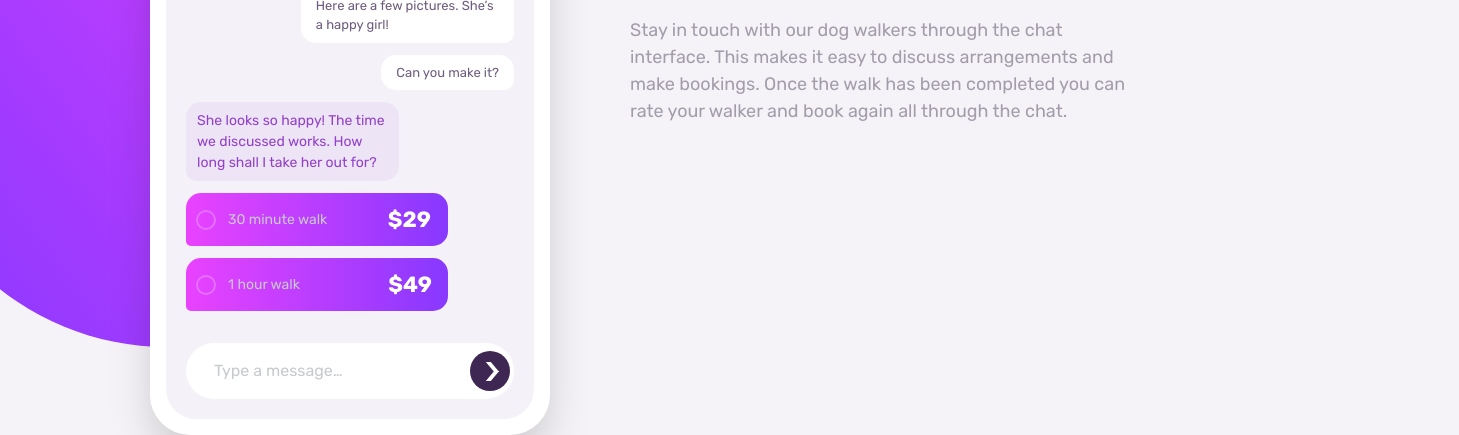
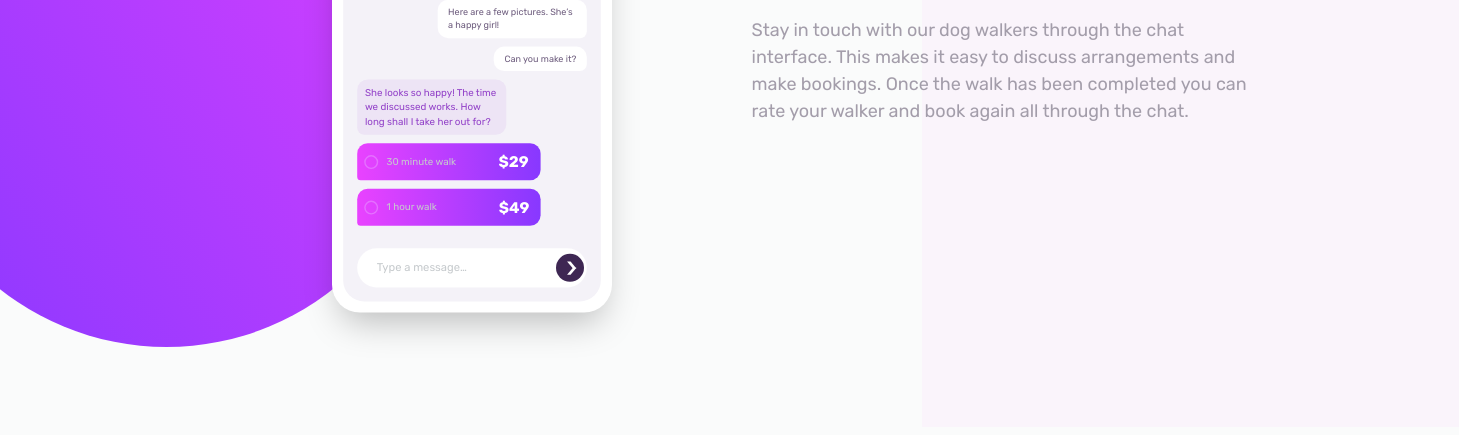
Before and after one commit to PoteznyMocarz/chat-app-design, a website: page src/index.html in a window 1280 px wide. Shown: the part 373-808 px from the top of the page, 1459 px wide, since content can reach past the window. Drawn offline with Linux system fonts and the light colour scheme.

Commit message:
Add files via upload

```diff
--- a/src/index.html
+++ b/src/index.html
@@ -13,10 +13,10 @@
 
   <!-- Feel free to remove these styles or customise in your own stylesheet 👍 -->
 </head>
-<body class="font-Rubik flex justify-center items-center h-[100vh] bg-LightGrayishViolet max-[450px]:h-fit max-[450px]:py-10 max-[450px]:px-2">
-  <div class="w-[42%] h-[90%] bg-gradient-to-bl from-LightMagenta to-LightViolet absolute top-0 left-[-8%] rounded-b-[850px]"></div>
-  <div class="flex gap-[80px] relative z-10 max-[450px]:flex-col">
-    <div class="bg-White max-w-[400px] p-4 rounded-[40px] shadow-2xl">
+<body class="font-Rubik flex justify-center items-center h-[100vh] bg-[#fafbfb] max-[450px]:h-fit max-[450px]:py-10 max-[450px]:px-2 overflow-hidden max-[450px]:overflow-auto">
+  <div class="w-[42%] h-[90%] bg-gradient-to-bl from-LightMagenta to-LightViolet absolute top-0 left-[-8%] rounded-b-[850px] max-[450px]:hidden"></div>
+  <div class="flex gap-[80px] relative z-10 max-[450px]:flex-col pl-[19%] min-[1800px]:pl-[8%] max-[450px]:pl-[0]">
+    <div class="bg-White max-w-[400px] p-4 rounded-[40px] shadow-2xl scale-[0.7] min-[1800px]:scale-[0.9] max-[450px]:scale-[0.9]">
 
       <div class="bg-gradient-to-r from-LightViolet to-LightMagenta flex h-fit items-center px-[10px] pl-[30px] pt-[40px] pb-[20px] relative rounded-t-[35px] rounded-b-[9px]">
         <div class="absolute h-[30px] w-[55%] bg-White top-[-2px] left-[50%] translate-x-[-50%] rounded-b-[20px]"></div>
@@ -55,12 +55,12 @@
         <div class="flex bg-gradient-to-r from-LightMagenta to-LightViolet w-[80%] py-[10px] rounded-[15px] rounded-bl-[5px] pl-[10px] h-fit items-center">
           <div class="h-[20px] w-[20px] border-[2px] border-VeryLightMagenta rounded-[50%]"></div>
           <span class="text-GrayishBlue text-[14px] ml-3">30 minute walk</span>
-          <span class="ml-[24%] font-bold text-White text-[22px]">$29</span>
+          <span class="ml-[24%] font-bold text-White text-[22px] max-[450px]:ml-[19%]">$29</span>
         </div>
         <div class="flex bg-gradient-to-r from-LightMagenta to-LightViolet w-[80%] py-[10px] rounded-[15px] rounded-bl-[5px] pl-[10px] h-fit items-center">
           <div class="h-[20px] w-[20px] border-[2px] border-VeryLightMagenta rounded-[50%]"></div>
           <span class="text-GrayishBlue text-[14px] ml-3">1 hour walk</span>
-          <span class="ml-[35%] font-bold text-White text-[22px]">$49</span>
+          <span class="ml-[35%] font-bold text-White text-[22px] max-[450px]:ml-[30%]">$49</span>
         </div>
 
         <div class="w-full flex justify-between bg-White rounded-[35px] h-fit items-center py-[8px] px-[4px] mt-[20px]">
@@ -80,5 +80,6 @@
       your walker and book again all through the chat.</p>
     </div>
 </div>
+<div class="w-[42%] h-[90%] bg-[#faf4fb] absolute bottom-0 right-[-14%] rounded-t-[850px] max-[450px]:hidden"></div>
 </body>
 </html>
```
Also changed, not shown: index.html (+7 -6 lines), src/output.css.
